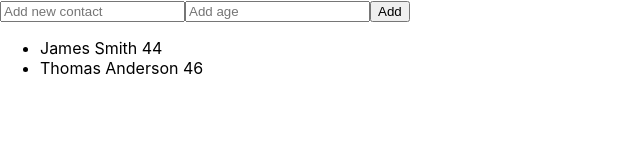
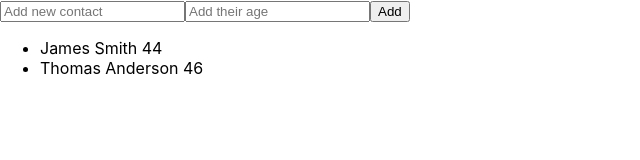
Before and after one commit to realonlytomd/react-solo-learn, a React (Create React App) app: page / in a window 1280 px wide. Shown: the top 160 px of the page, without its empty margins (0-640 px from the left). Built offline with nearby package versions, Linux system fonts and the light colour scheme.

Commit message:
moved functions to their own files

```diff
--- /dev/null
+++ b/src/AddPersonForm.js
@@ -0,0 +1,42 @@
+import React, { useState } from 'react';
+import './index.css';
+
+function AddPersonForm(props) {
+    const [person, setPerson] = useState("");
+    const [old, setAge] = useState("");
+
+    function handleChange(e) {
+      setPerson(e.target.value);
+    }
+
+    function handleChangeAge(e) {
+      setAge(e.target.value);
+    }
+
+    function handleSubmit(e) {
+      if(person !== '') {
+        props.handleSubmit(person, old);
+        setPerson('');
+        setAge('');
+      }
+      e.preventDefault();
+    }
+
+    return (
+      <form className="centerright" onSubmit={handleSubmit}>
+        <input
+          type="text"
+          placeholder="Add new contact"
+          onChange={handleChange}
+          value={person} />
+        <input
+          type="number"
+          placeholder="Add their age"
+          onChange={handleChangeAge}
+          value={old} />
+        <button type="submit">Add</button>
+      </form>
+    );
+  }
+
+  export default AddPersonForm;
--- /dev/null
+++ b/src/PeopleList.js
@@ -0,0 +1,13 @@
+import React from 'react';
+import './index.css';
+
+function PeopleList(props) {
+    const arr = props.data;
+    console.log("arr: ", arr);
+    const listItems = arr.map((val, index) =>
+     <li key={index}>{val.name}  {val.age}</li>
+     );
+     return <ul className="centerright">{listItems}</ul>;
+}
+
+export default PeopleList;
--- a/src/index.js
+++ b/src/index.js
@@ -2,6 +2,8 @@
 import React, { useState } from 'react';
 import ReactDOM from 'react-dom/client';
 import './index.css';
+import AddPersonForm from './AddPersonForm';
+import PeopleList from './PeopleList';
 //import App from './App';
 import reportWebVitals from './reportWebVitals';
 
@@ -54,60 +56,23 @@ const root = ReactDOM.createRoot(document.getElementById('root'));
 //   </form>;
 // }
 //
-function AddPersonForm(props) {
-  const [person, setPerson] = useState("");
-  const [age, setAge] = useState("");
 
-  function handleChange(e) {
-    setPerson(e.target.value);
-  }
-
-  function handleChangeAge(e) {
-    setAge(e.target.value);
-  }
-
-  function handleSubmit(e) {
-    if(person !== '') {
-      props.handleSubmit(person, age);
-      setPerson('');
-      setAge('');
-    }
-    e.preventDefault();
-  }
-
-  return (
-    <form className="centerright" onSubmit={handleSubmit}>
-      <input
-        type="text"
-        placeholder="Add new contact"
-        onChange={handleChange}
-        value={person} />
-      <input
-        type="number"
-        placeholder="Add age"
-        onChange={handleChangeAge}
-        value={age} />
-      <button type="submit">Add</button>
-    </form>
-  );
-}
-
-function PeopleList(props) {
-  const arr = props.data;
-  console.log("props.data: ", props.data);
-  const listItems = arr.map((val, index) =>
-   <li key={index}>{val.name}  {val.age}</li>
-   );
-   return <ul className="centerright">{listItems}</ul>;
-}
+// function PeopleList(props) {
+//   const arr = props.data;
+//   console.log("arr: ", arr);
+//   const listItems = arr.map((val, index) =>
+//    <li key={index}>{val.name}  {val.age}</li>
+//    );
+//    return <ul className="centerright">{listItems}</ul>;
+// }
 
 function ContactManager(props) {
   const [contacts, setContacts] = useState(props.data);
 
-  function addPerson(name, age) {
-    console.log("name in function addPerson: ", name);
-    console.log("age in function addPerson: ", age);
-    setContacts([...contacts, {name:name, age:parseInt(age)}]);
+  function addPerson(person, old) {
+    console.log("person in function addPerson: ", person);
+    console.log("old in function addPerson: ", old);
+    setContacts([...contacts, {name:person, age:parseInt(old)}]);
   }
 
   return (
```
